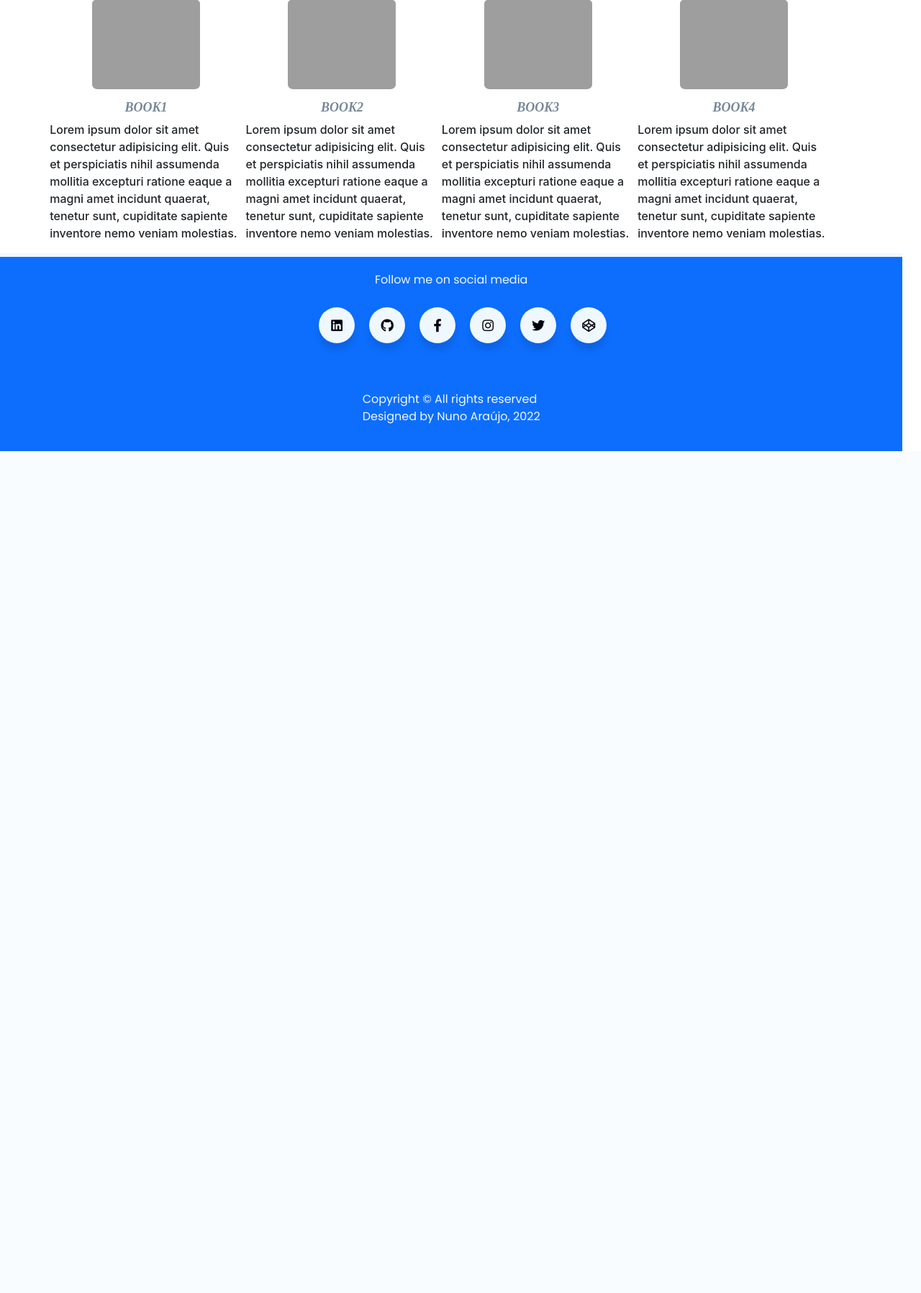
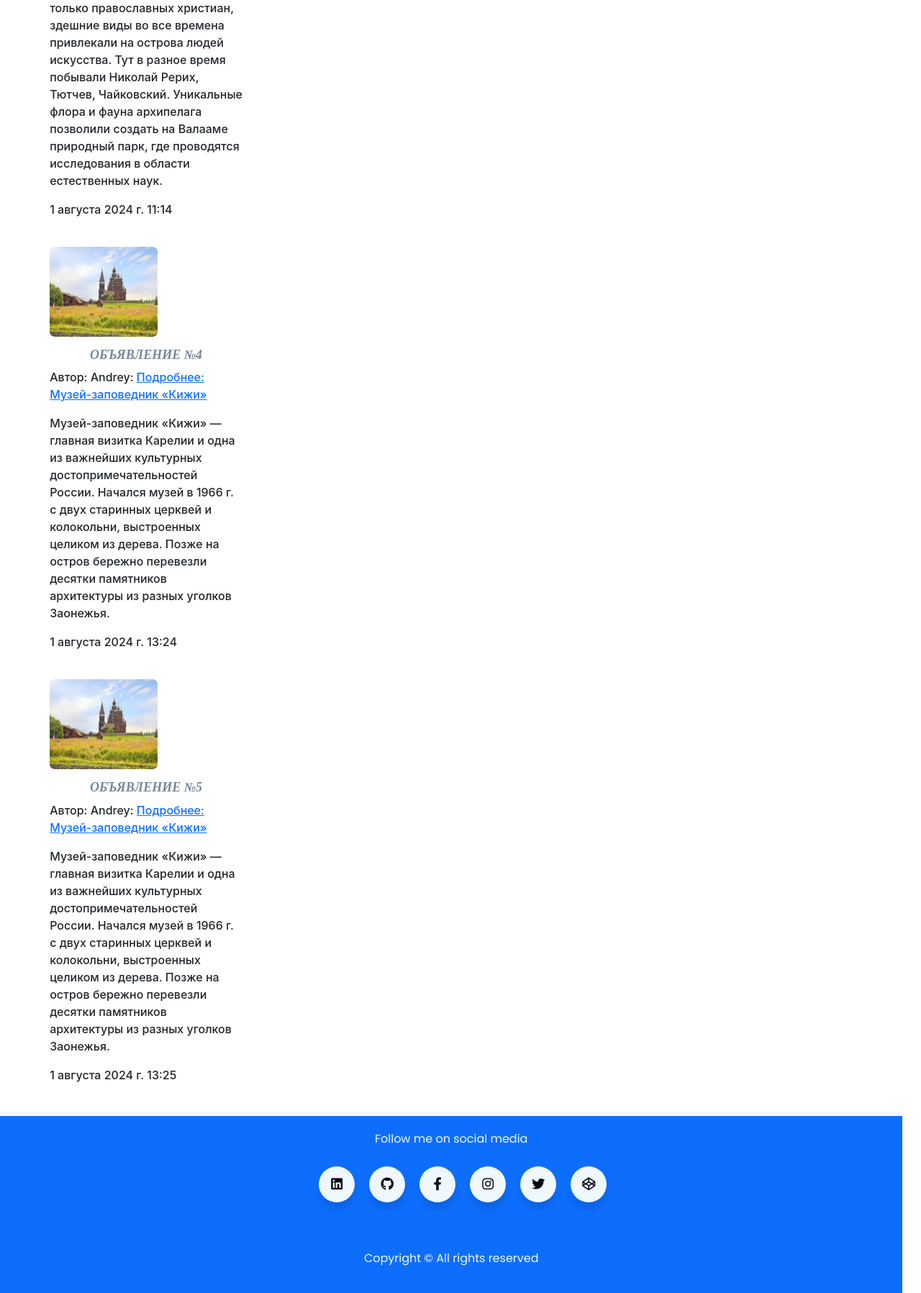
Before and after one commit to IceMan-001/my_notice_board_in_django, a Django app: page / in a window 1280 px wide. Shown: the part 442-2239 px from the top of the page at 72% size. Before the commit the page ends 1069 px from the top, so only its background shows below. Run offline with Django 5.2, Linux system fonts and the light colour scheme; data comes from the database, SQL or seed files in the repository; grey boxes are pictures that could not be loaded.

Commit message:
Add files footer and header.css

```diff
--- a/board/templates/board/index.html
+++ b/board/templates/board/index.html
@@ -3,16 +3,17 @@
 {% block content %}
 {% load static %}
 
-<link rel="stylesheet" href="{% static 'css/header.css' %}" />
-<link rel="stylesheet" href="{% static 'css/footer.css' %}" />
+<link rel="stylesheet" href="{% static 'css/header.css' %}"/>
+<link rel="stylesheet" href="{% static 'css/footer.css' %}"/>
 <header class="row bg-primary">
     <div class="col-md-1 col-xs-12">
-            <a href="#"><img src="https://i.postimg.cc/7YwSPfC7/logo.png" alt="Books" /></a>
+        <a href="#"><img src="{% static 'img/K_3.jpg' %}" alt="Books"/></a>
     </div>
     <nav class="col-md-10 col-xs-12">
         <ul>
             <li><a href="{% url 'board:post_list_in_table'%}">Объявления в виде таблицы</a></li>
             <li><a href="{% url 'board:about'%}">О сайте</a></li>
+            <li><a href="{% url 'board:add_post'%}">Создать новое объявление</a></li>
             <li><a href="{% url 'board:contacts'%}">Контакты</a></li>
             <li><a href="#">Регистрация</a></li>
         </ul>
@@ -22,131 +23,19 @@
     <article class="col-md-3">
         <div class="row">
             <div class="col-md-12 col-sm-3 image">
-                    <img src="https://i.postimg.cc/2yfhZ52s/book1.jpg" />
+                {% for post in posts %}
+                {% if post.image %}
+                     <img src="{{post.image.url}}">
+                {% endif %}
             </div>
             <div class="col-md-12 col-sm-8">
-                    <h4 class="text-uppercase">book1</h4>
-                    <p>
-                        Lorem ipsum dolor sit amet consectetur adipisicing elit.
-                        Quis et perspiciatis nihil assumenda mollitia excepturi ratione eaque a magni amet incidunt
-                        quaerat,
-                        tenetur sunt, cupiditate sapiente inventore nemo veniam molestias.
-                    </p>
-                </div>
-            </div>
-        </article>
-        <article class="col-md-3">
-            <div class="row">
-                <div class="col-md-12  col-sm-3 image">
-                    <img src="https://i.postimg.cc/W14rrCw1/book2.jpg" />
-                </div>
-                <div class="col-md-12 col-sm-8">
-                    <h4 class="text-uppercase">book2</h4>
-                    <p>
-                        Lorem ipsum dolor sit amet consectetur adipisicing elit.
-                        Quis et perspiciatis nihil assumenda mollitia excepturi ratione eaque a magni amet incidunt
-                        quaerat,
-                        tenetur sunt, cupiditate sapiente inventore nemo veniam molestias.
-                    </p>
-                </div>
-            </div>
-        </article>
-        <article class="col-md-3">
-            <div class="row">
-                <div class="col-md-12 col-sm-3 image">
-                    <img src="https://i.postimg.cc/rwY49jfC/book3.jpg" />
-                </div>
-                <div class="col-md-12 col-sm-8">
-                    <h4 class="text-uppercase">book3</h4>
-                    <p>
-                        Lorem ipsum dolor sit amet consectetur adipisicing elit.
-                        Quis et perspiciatis nihil assumenda mollitia excepturi ratione eaque a magni amet incidunt
-                        quaerat,
-                        tenetur sunt, cupiditate sapiente inventore nemo veniam molestias.
-                    </p>
-                </div>
-            </div>
-        </article>
-        <article class="col-md-3">
-            <div class="row">
-                <div class="col-md-12 col-sm-3 image">
-                    <img src="https://i.postimg.cc/CKBqr8ty/book4.jpg" />
-                </div>
-                <div class="col-md-12 col-sm-8">
-                    <h4 class="text-uppercase">book4</h4>
-                    <p>
-                        Lorem ipsum dolor sit amet consectetur adipisicing elit.
-                        Quis et perspiciatis nihil assumenda mollitia excepturi ratione eaque a magni amet incidunt
-                        quaerat,
-                        tenetur sunt, cupiditate sapiente inventore nemo veniam molestias.
-                    </p>
-                </div>
-            </div>
-        </article>
-    </section>
-    <!--Copie de section 1-->
-    <section class="container Row">
-        <article class="col-md-3">
-            <div class="row">
-                <div class="col-md-12 col-sm-3 image">
-                    <img src="https://i.postimg.cc/2yfhZ52s/book1.jpg" />
-                </div>
-                <div class="col-md-12 col-sm-8">
-                    <h4 class="text-uppercase">book1</h4>
-                    <p>
-                        Lorem ipsum dolor sit amet consectetur adipisicing elit.
-                        Quis et perspiciatis nihil assumenda mollitia excepturi ratione eaque a magni amet incidunt
-                        quaerat,
-                        tenetur sunt, cupiditate sapiente inventore nemo veniam molestias.
-                    </p>
-                </div>
-            </div>
-        </article>
-        <article class="col-md-3">
-            <div class="row">
-                <div class="col-md-12  col-sm-3 image">
-                    <img src="https://i.postimg.cc/W14rrCw1/book2.jpg" />
-                </div>
-                <div class="col-md-12 col-sm-8">
-                    <h4 class="text-uppercase">book2</h4>
-                    <p>
-                        Lorem ipsum dolor sit amet consectetur adipisicing elit.
-                        Quis et perspiciatis nihil assumenda mollitia excepturi ratione eaque a magni amet incidunt
-                        quaerat,
-                        tenetur sunt, cupiditate sapiente inventore nemo veniam molestias.
-                    </p>
-                </div>
-            </div>
-        </article>
-        <article class="col-md-3">
-            <div class="row">
-                <div class="col-md-12 col-sm-3 image">
-                    <img src="https://i.postimg.cc/rwY49jfC/book3.jpg" />
-                </div>
-                <div class="col-md-12 col-sm-8">
-                    <h4 class="text-uppercase">book3</h4>
-                    <p>
-                        Lorem ipsum dolor sit amet consectetur adipisicing elit.
-                        Quis et perspiciatis nihil assumenda mollitia excepturi ratione eaque a magni amet incidunt
-                        quaerat,
-                        tenetur sunt, cupiditate sapiente inventore nemo veniam molestias.
-                    </p>
-                </div>
-            </div>
-        </article>
-        <article class="col-md-3">
-            <div class="row">
-                <div class="col-md-12 col-sm-3 image">
-                    <img src="https://i.postimg.cc/CKBqr8ty/book4.jpg" />
-                </div>
-                <div class="col-md-12 col-sm-8">
-                    <h4 class="text-uppercase">book4</h4>
-                    <p>
-                        Lorem ipsum dolor sit amet consectetur adipisicing elit.
-                        Quis et perspiciatis nihil assumenda mollitia excepturi ratione eaque a magni amet incidunt
-                        quaerat,
-                        tenetur sunt, cupiditate sapiente inventore nemo veniam molestias.
-                    </p>
+                <h4 class="text-uppercase">Объявление №{{post.id}}</h4>
+                <p>Автор: {{post.author}}: <a href="{% url 'board:post_detail' pk=post.id %}">
+                    Подробнее: {{post.title}}</a></p>
+                <p>{{post.text}}</p>
+                <p>{{post.created_at}}</p>
+                <br>
+                {% endfor %}
             </div>
         </div>
     </article>
@@ -195,10 +84,9 @@
     </div>
     <div class="final_text"></div>
     <p>Copyright &copy; All rights reserved
-            <br>Designed by Nuno Araújo, 2022
+<!--        <br>Designed by Nuno Araújo, 2022-->
     </p>
 </footer>
-
 
 
 <script src="https://cdn.jsdelivr.net/npm/bootstrap@5.3.0-alpha1/dist/js/bootstrap.bundle.min.js"
@@ -212,5 +100,4 @@
 <!--<a href="{% url 'board:add_post'%}"><h3>Создать новое объявление</h3></a>-->
 
 
-
 {% endblock content %}
--- a/board/views.py
+++ b/board/views.py
@@ -7,11 +7,21 @@ from .models import Post
 
 # Create your views here.
 def root(request):
-    return render(request, template_name='board/index.html')
+    posts = Post.objects.all()
+    context = {
+        'title': 'Объявления',
+        'posts': posts
+    }
+    return render(request, template_name='board/index.html', context=context)
 
 
 def index(request):
-    return render(request, template_name='board/index.html')
+    posts = Post.objects.all()
+    context = {
+        'title': 'Объявления',
+        'posts': posts
+    }
+    return render(request, template_name='board/index.html', context=context)
 
 
 def about(request):
@@ -29,7 +39,7 @@ def contacts(request):
         'name': 'Тестовый сайт на Django',
         'email': 'd.test@yandex.ru',
         'title': 'Здесь будут контакты'
-        }
+    }
     return render(request, template_name='board/contacts.html', context=context)
 
 
```
Lines whose indentation alone changed are shown as unchanged.
